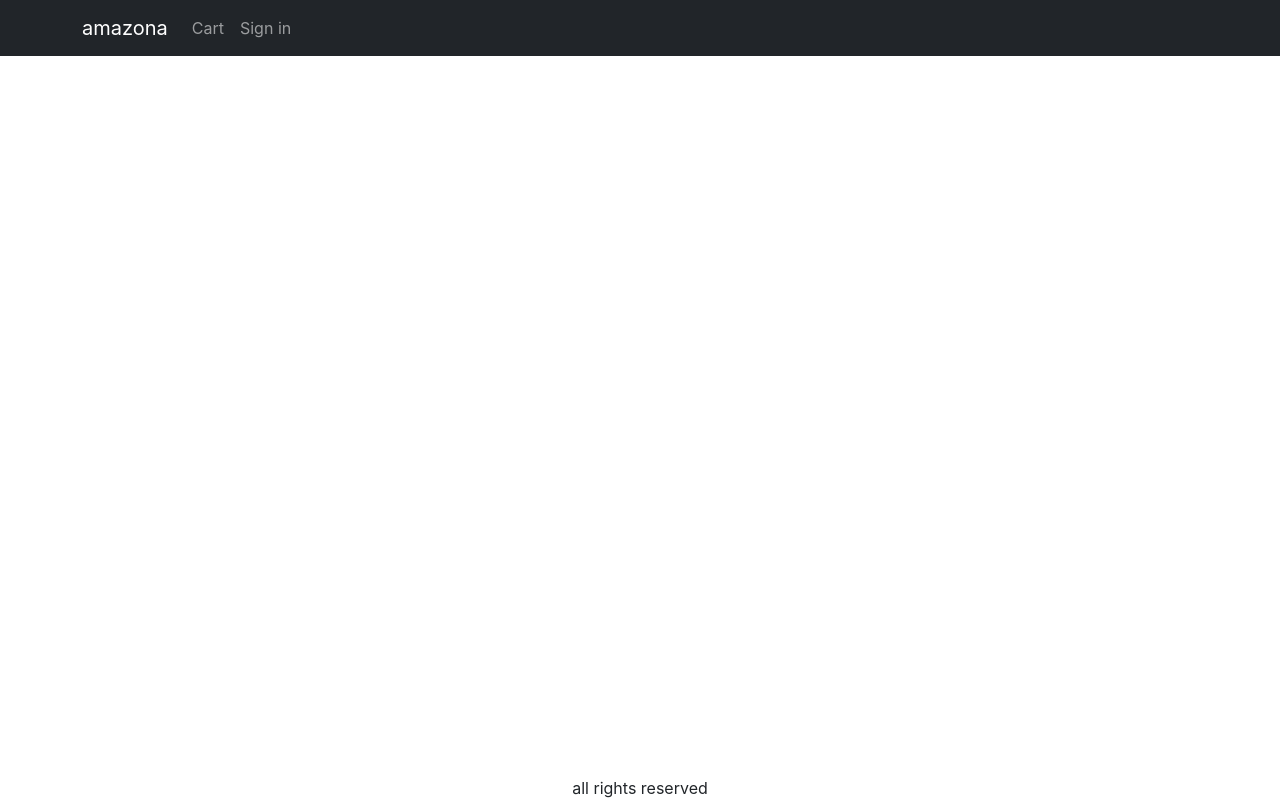
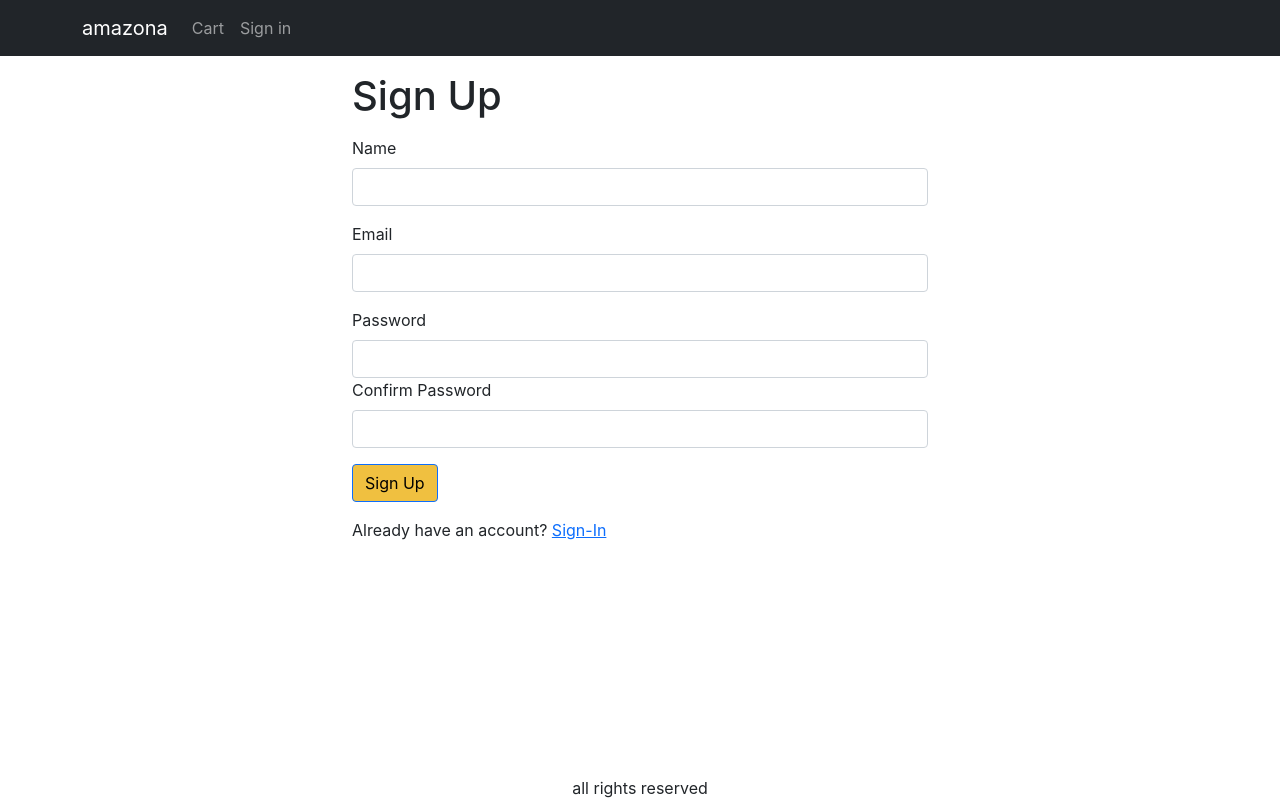
Before and after one commit to Arjunmore6673/amazona, a React (Create React App) app in the folder frontend/: page /signup in a window 1280 px wide. Built offline with nearby package versions, Linux system fonts and the light colour scheme.

Commit message:
sign up screen

```diff
--- a/frontend/src/App.js
+++ b/frontend/src/App.js
@@ -15,6 +15,7 @@
 import CartScreen from './screens/CartScreen';
 import SignInScreen from './screens/SignInScreen';
 import ShippingAddressScreen from './screens/ShippingAddressScreen';
+import SignupScreen from './screens/SignupScreen';
 
 function App() {
   const { state, dispatch: ctxDispatch } = useContext(Store);
@@ -82,6 +83,7 @@
               <Route path="/cart" element={<CartScreen />} />
               <Route path="/signin" element={<SignInScreen />} />
               <Route path="/shipping" element={<ShippingAddressScreen />} />
+              <Route path="/signup" element={<SignupScreen />} />
               <Route path="/" element={<HomeScreen />} />
             </Routes>
           </Container>
--- /dev/null
+++ b/frontend/src/screens/SignupScreen.js
@@ -0,0 +1,97 @@
+import Axios from 'axios';
+import { Link, useLocation, useNavigate } from 'react-router-dom';
+import Container from 'react-bootstrap/Container';
+import Form from 'react-bootstrap/Form';
+import Button from 'react-bootstrap/Button';
+import { Helmet } from 'react-helmet-async';
+import { useContext, useEffect, useState } from 'react';
+import { Store } from '../Store';
+import { getError } from '../utls';
+
+export default function SignupScreen() {
+  const navigate = useNavigate();
+  const { search } = useLocation();
+  const redirectInUrl = new URLSearchParams(search).get('redirect');
+  const redirect = redirectInUrl ? redirectInUrl : '/';
+
+  const [name, setName] = useState('');
+  const [email, setEmail] = useState('');
+  const [password, setPassword] = useState('');
+  const [confirmPassword, setConfirmPassword] = useState('');
+
+  const { state, dispatch: ctxDispatch } = useContext(Store);
+  const { userInfo } = state;
+
+  const submitHandler = async (e) => {
+    e.preventDefault();
+    if (password !== confirmPassword) {
+      alert('Passwords do not match');
+      return;
+    }
+    try {
+      const { data } = await Axios.post('/api/users/signup', {
+        name,
+        email,
+        password,
+      });
+      ctxDispatch({ type: 'USER_LOGIN', payload: data });
+      localStorage.setItem('user', JSON.stringify(data));
+      navigate(redirect || '/');
+    } catch (err) {
+      alert(getError(err));
+    }
+  };
+
+  useEffect(() => {
+    if (userInfo) {
+      navigate(redirect);
+    }
+  }, [navigate, redirect, userInfo]);
+
+  return (
+    <Container className="small-container">
+      <Helmet>
+        <title>Sign Up</title>
+      </Helmet>
+      <h1 className="my-3">Sign Up</h1>
+      <Form onSubmit={submitHandler}>
+        <Form.Group className="mb-3" controlId="name">
+          <Form.Label>Name</Form.Label>
+          <Form.Control onChange={(e) => setName(e.target.value)} required />
+        </Form.Group>
+
+        <Form.Group className="mb-3" controlId="email">
+          <Form.Label>Email</Form.Label>
+          <Form.Control
+            type="email"
+            required
+            onChange={(e) => setEmail(e.target.value)}
+          />
+        </Form.Group>
+        <Form.Group className="mb-3" controlId="password">
+          <Form.Label>Password</Form.Label>
+          <Form.Control
+            type="password"
+            required
+            onChange={(e) => setPassword(e.target.value)}
+          />
+          <Form.Group className="mb-3" controlId="confirmPassword">
+            <Form.Label>Confirm Password</Form.Label>
+            <Form.Control
+              type="password"
+              onChange={(e) => setConfirmPassword(e.target.value)}
+              required
+            />
+          </Form.Group>
+        </Form.Group>
+        <div className="mb-3">
+          <Button type="submit">Sign Up</Button>
+        </div>
+        <div className="mb-3">
+          Already have an account?{' '}
+          <Link to={`/signin?redirect=${redirect}`}>Sign-In</Link>
+        </div>
+      </Form>
+    </Container>
+  );
+}
```
Also changed, not shown: 1 other file (tests, documents, lock files or other folders).
